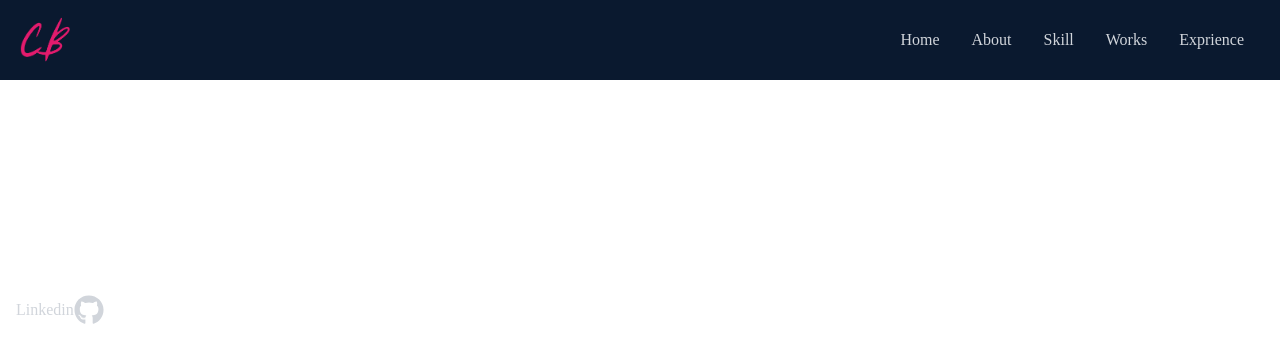
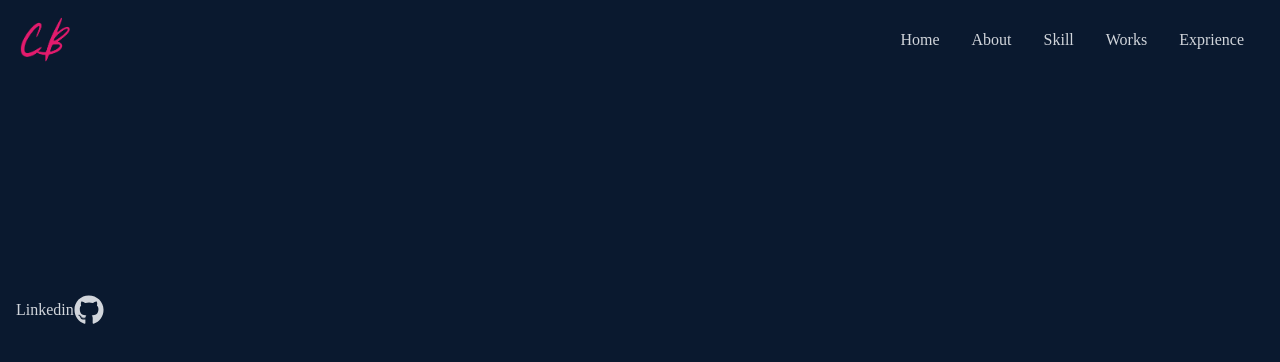
Before and after one commit to ikhodabande/portfolio-with-tailwand, a React (Create React App) app: page / in a window 1280 px wide. Shown: the top 362 px of the page. Built offline with nearby package versions, Linux system fonts and the light colour scheme.

Commit message:
add styles for home

```diff
--- a/src/App.js
+++ b/src/App.js
@@ -1,11 +1,12 @@
 import React from 'react';
 import Navbar from './components/navbar';
+import Home from './components/Home';
 
 function App() {
   return (
     <div>
       <Navbar/>
-
+      <Home/>
     </div>
   )
 }
--- a/src/components/Home.jsx
+++ b/src/components/Home.jsx
@@ -2,7 +2,7 @@
 
 const Home = () => {
   return (
-    <div>
+    <div className='w-full h-screen bg-[#0a192f]'>
 
     </div>
   )
```
